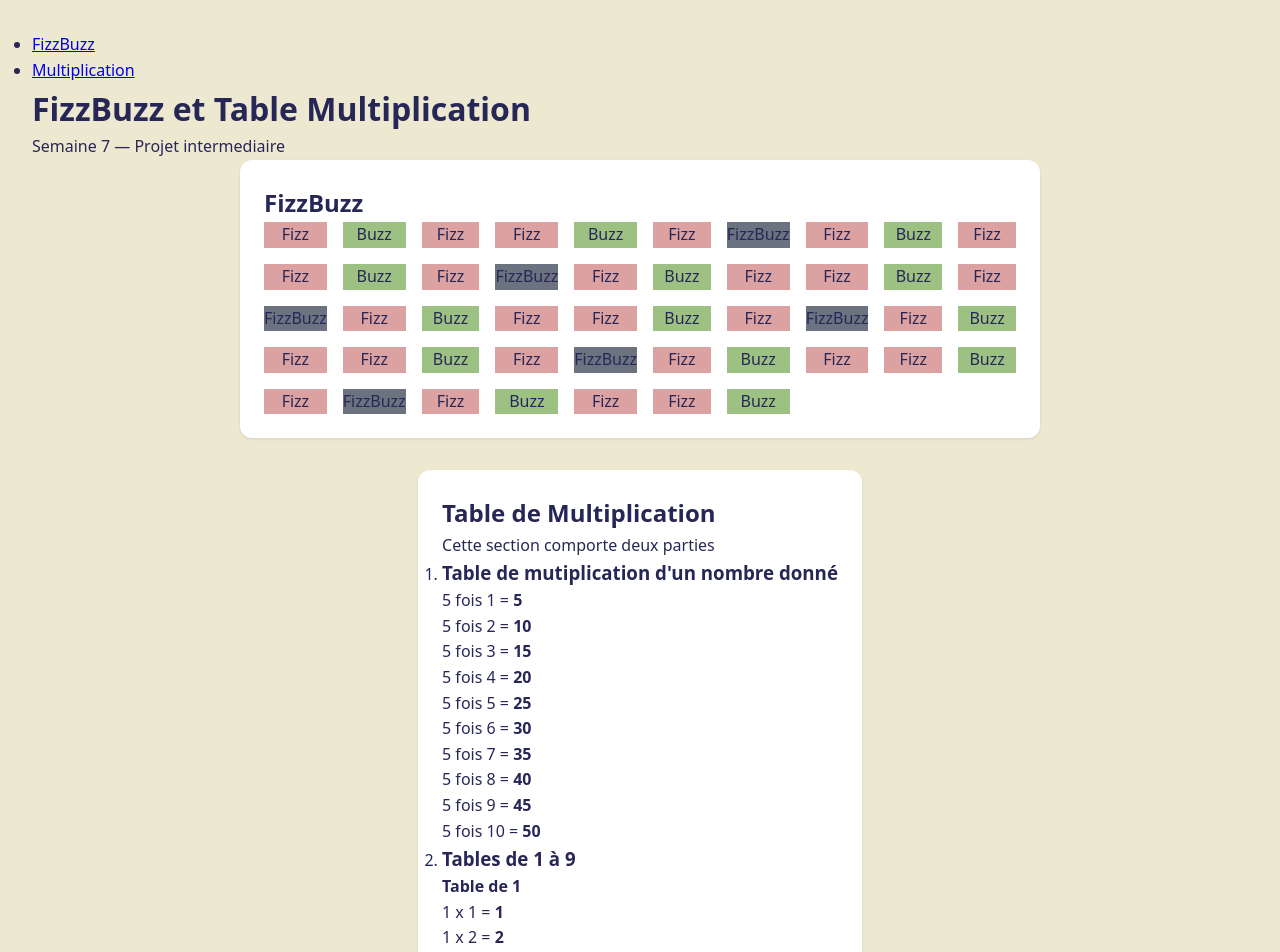
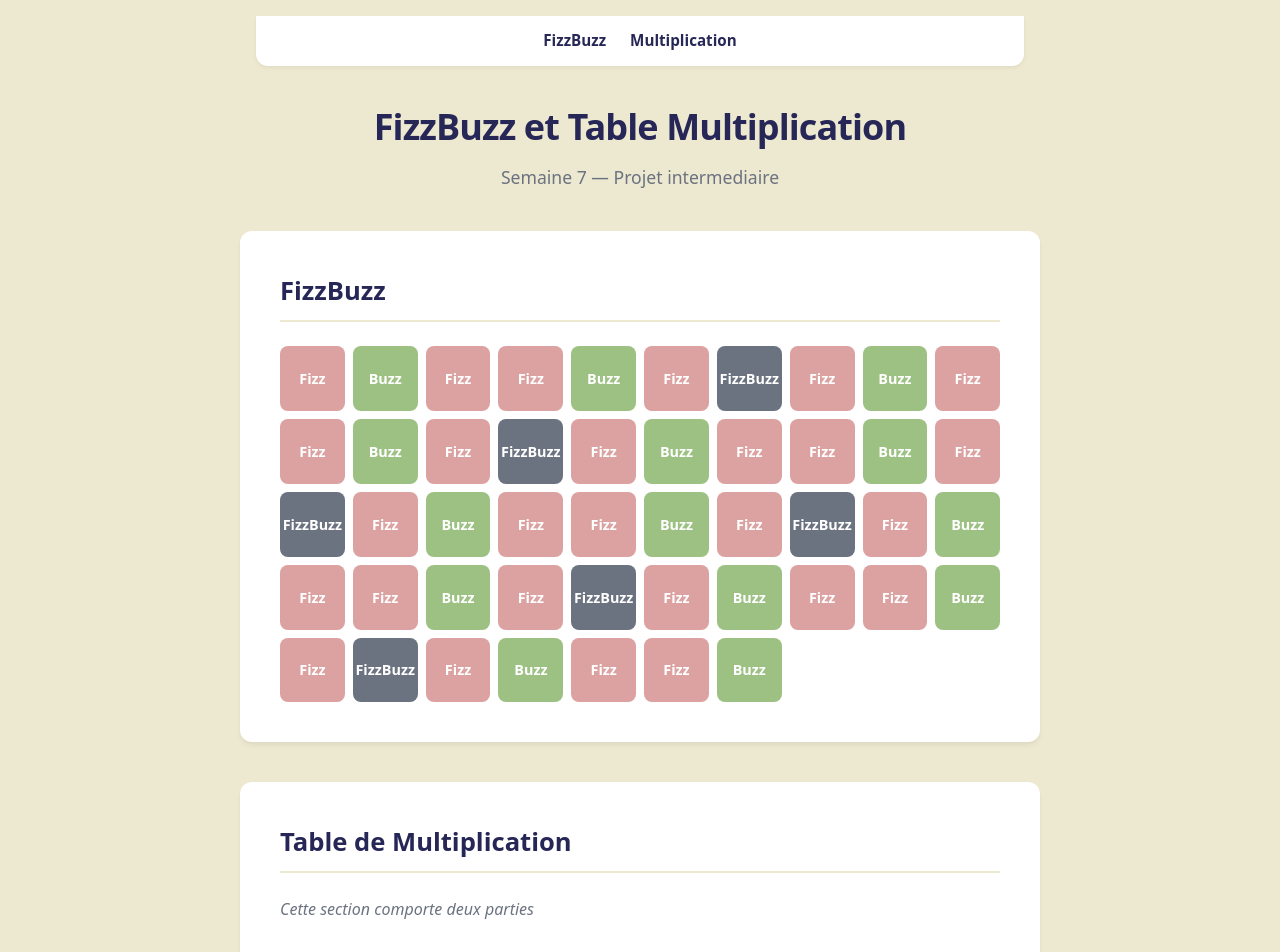
Before and after one commit to valpedro59/fizzbuzz, a plain HTML site: page index.html in a window 1280 px wide. Shown: the top 952 px of the page. Drawn offline with Linux system fonts and the light colour scheme.

Commit message:
project done

```diff
--- a/style.css
+++ b/style.css
@@ -8,11 +8,13 @@
   --rayon: 12px;
   --espace: 1rem;
 }
+
 * {
   box-sizing: border-box;
   margin: 0;
   padding: 0;
 }
+
 body {
   font-family:
     system-ui,
@@ -21,57 +23,285 @@ body {
   line-height: 1.6;
   color: var(--texte);
   background: var(--fond);
-  padding: var(--espace);
 }
 
+/* En-tête et Navigation */
+header {
+  max-width: 800px;
+  margin: 0 auto var(--espace) auto;
+  padding: 0 var(--espace);
+}
+
+nav {
+  position: sticky;
+  top: 0;
+  background: var(--carte);
+  padding: 0.75rem 1.5rem;
+  border-radius: 0 0 var(--rayon) var(--rayon);
+  box-shadow: 0 2px 4px rgba(0, 0, 0, 0.05);
+  margin-bottom: 2rem;
+  z-index: 100;
+}
+
+nav ul {
+  display: flex;
+  list-style: none;
+  gap: 1.5rem;
+  justify-content: center;
+}
+
+nav a {
+  color: var(--texte);
+  text-decoration: none;
+  font-weight: 600;
+  font-size: 0.95rem;
+  transition: opacity 0.2s ease;
+}
+
+nav a:hover {
+  opacity: 0.7;
+}
+
+/* Titres de la page */
+header div {
+  text-align: center;
+  margin-bottom: 2.5rem;
+}
+
+h1 {
+  font-size: 2.25rem;
+  font-weight: 800;
+  margin-bottom: 0.5rem;
+  letter-spacing: -0.025em;
+}
+
+.sous-titre {
+  color: var(--texte-clair);
+  font-size: 1.1rem;
+}
+
+/* Conteneur principal */
 main {
   display: flex;
   flex-direction: column;
-  gap: 2rem;
+  gap: 2.5rem;
+  padding: 0 var(--espace) 3rem var(--espace);
 }
+
+/* Structure des Cartes */
 .carte {
   background: var(--carte);
   border-radius: var(--rayon);
-  padding: 1.5rem;
+  padding: 2rem;
   max-width: 640px;
+  width: 100%;
   margin: 0 auto;
-  box-shadow: 0 1px 3px rgba(0, 0, 0, 0.1);
+  box-shadow:
+    0 4px 6px -1px rgba(0, 0, 0, 0.05),
+    0 2px 4px -1px rgba(0, 0, 0, 0.03);
 }
+
+.carte h2 {
+  font-size: 1.6rem;
+  font-weight: 700;
+  margin-bottom: 1.5rem;
+  border-bottom: 2px solid var(--fond);
+  padding-bottom: 0.5rem;
+}
+
+/* Grille des résultats FizzBuzz */
 .result {
   display: grid;
   grid-template-columns: repeat(5, 1fr);
-  gap: 1rem;
+  gap: 0.75rem;
+  margin-top: 1rem;
 }
+
+/* Style commun des cellules FizzBuzz */
+.result > div,
+.fizz,
+.buzz,
+.fizzbuzz {
+  display: flex;
+  align-items: center;
+  justify-content: center;
+  aspect-ratio: 1 / 1; /* Crée des formes parfaitement carrées */
+  border-radius: 8px;
+  font-weight: 600;
+  font-size: 0.9rem;
+  background-color: var(
+    --fond
+  ); /* Couleur par défaut pour les nombres normaux */
+}
+
+/* Overrides de couleurs spécifiques */
 .fizz {
   background-color: var(--rouge);
-  font-weight: 500;
-  /* padding: 1rem 0.5rem; */
+  color: #ffffff;
+}
+
+.buzz {
+  background-color: var(--vert);
+  color: #ffffff;
+}
+
+.fizzbuzz {
+  background-color: var(--texte-clair);
+  color: #ffffff;
+}
+
+/* Section Tables de Multiplication */
+#tables > p {
+  color: var(--texte-clair);
+  margin-bottom: 1.5rem;
+  font-style: italic;
+}
+
+#tables ol {
+  padding-left: 1.25rem;
+}
+
+#tables li {
+  margin-bottom: 2rem;
+}
+
+#tables li:last-child {
+  margin-bottom: 0;
+}
+
+#tables h3 {
+  font-size: 1.15rem;
+  margin-bottom: 1rem;
+  color: var(--texte-clair);
+}
+
+/* Conteneurs pour vos injections de tables JS */
+#tab,
+#multitab {
+  background: var(--fond);
+  padding: 1rem;
+  border-radius: 8px;
+  font-family: monospace; /* Idéal pour l'alignement des chiffres des tables */
+  font-size: 1rem;
+}
+/* ==========================================================================
+   STYLES POUR LE MODULE DES TABLES DE MULTIPLICATION
+   ========================================================================== */
+
+/* 1. Table de multiplication unique (Table de 5) */
+#tab {
+  background: var(--carte);
+  padding: 0; /* On retire le padding pour styliser les lignes individuellement */
+  border-radius: 8px;
+  overflow: hidden;
+  border: 1px solid var(--fond);
+}
+
+.tab-num {
+  padding: 0.5rem 1rem;
+  margin: 0;
+  border-bottom: 1px solid var(--fond);
+  transition: all 0.2s ease;
+  cursor: default;
+}
+
+.tab-num:last-child {
+  border-bottom: none;
+}
+
+/* Effet :hover sur chaque ligne de calcul de la table unique */
+.tab-num:hover {
+  background-color: var(--fond);
+  padding-left: 1.5rem; /* Léger décalage vers la droite au survol */
+}
+
+/* 2. Multi-tables (Tables de 1 à 9) */
+#multitab {
+  background: transparent; /* On enlève le fond global pour voir les cartes individuelles */
+  padding: 1.5rem 0 0 0;
+
+  /* Configuration Flexbox demandée */
+  display: flex;
+  flex-wrap: wrap;
+  gap: 1.25rem;
+  justify-content: center;
+}
+
+/* Style de chaque carte individuelle de table (Table de 1, Table de 2, etc.) */
+.carte-table {
+  background: var(--carte);
+  flex: 1 1 calc(33.333% - 1.25rem); /* 3 colonnes sur grand écran */
+  min-width: 200px; /* Évite que les cartes ne deviennent trop petites sur mobile */
+  padding: 1.25rem;
+  border-radius: 8px;
+  border: 2px solid var(--fond);
+  box-shadow: 0 2px 4px rgba(0, 0, 0, 0.02);
+  transition:
+    transform 0.2s ease,
+    box-shadow 0.2s ease,
+    border-color 0.2s ease;
+}
+
+/* Titre à l'intérieur de chaque carte */
+.carte-table h4 {
+  font-size: 1.1rem;
+  margin-bottom: 0.75rem;
+  color: var(--texte);
+  border-bottom: 2px solid var(--fond);
+  padding-bottom: 0.25rem;
   text-align: center;
 }
-.buzz {
-  background-color: var(--vert);
-  font-weight: 500;
-  text-align: center;
 
-  /* padding: 1rem 0.5rem; */
+/* Lignes de calcul dans les multi-tables */
+.carte-table p {
+  font-size: 0.9rem;
+  padding: 0.15rem 0.5rem;
+  margin: 0;
+  border-radius: 4px;
+  transition: background-color 0.15s ease;
 }
-.fizzbuzz {
-  background-color: var(--texte-clair);
-  font-weight: 500;
-  text-align: center;
 
-  /* padding: 1rem 0.5rem; */
+/* Effet :hover sur les cases / lignes des multi-tables */
+.carte-table p:hover {
+  background-color: var(--fond);
 }
+
+/* Effet :hover global sur toute la carte de table */
+.carte-table:hover {
+  transform: translateY(-4px); /* Soulève légèrement la carte */
+  box-shadow: 0 8px 16px rgba(0, 0, 0, 0.05);
+  border-color: var(
+    --vert
+  ); /* Utilise votre variable verte pour la bordure au survol */
+}
+
+/* Ajustement pour les tablettes (2 colonnes) */
+@media (max-width: 768px) {
+  .carte-table {
+    flex: 1 1 calc(50% - 1.25rem);
+  }
+}
+
+/* Ajustement pour les mobiles (1 colonne) */
+@media (max-width: 480px) {
+  .carte-table {
+    flex: 1 1 100%;
+  }
+}
+
+/* Design Responsif pour tablettes et ordinateurs */
 @media (min-width: 768px) {
   body {
-    padding: 2rem;
+    padding: var(--espace);
   }
+
   .carte {
     max-width: 800px;
+    padding: 2.5rem;
   }
+
   .result {
-    display: grid;
     grid-template-columns: repeat(10, 1fr);
-    gap: 1rem;
+    gap: 0.5rem;
   }
 }
```
Also changed, not shown: 1 other file.
